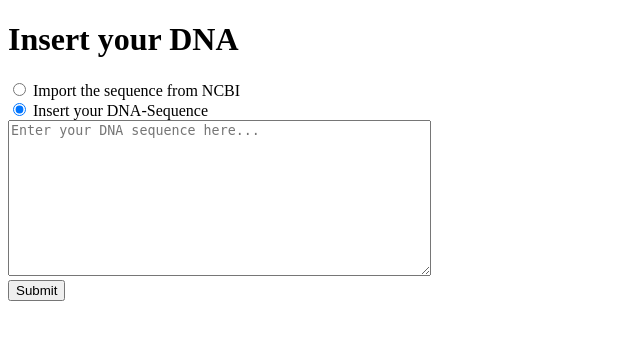
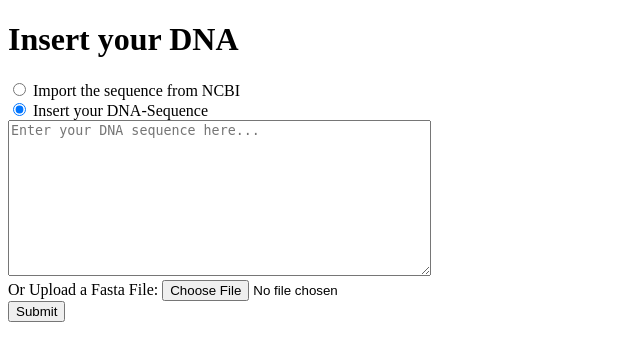
Before and after one commit to Aranidin/Random_Generator_Python_Project, a Flask app: page / in a window 1280 px wide, after a click on "Manual". Shown: the top 361 px of the page, without its empty margins (0-640 px from the left). Run offline with Flask 3, Linux system fonts and the light colour scheme.

Commit message:
fasta file upload

```diff
--- a/app.py
+++ b/app.py
@@ -2,23 +2,37 @@ from flask import Flask, render_template, request, flash
 from dna_features_viewer import GraphicFeature, GraphicRecord
 from bokeh.embed import components, file_html
 from bokeh.resources import CDN
+from Bio import SeqIO
+import os
 app = Flask(__name__)
-
-#secret key
-app.secret_key = "thinkofsomethingsecret"
+app.config["UPLOAD_FOLDER"] = "uploads" #folder for file uploads
+app.secret_key = "thinkofsomethingsecret" #secret key
 
 @app.route('/', methods=['GET', 'POST'])
 def home():
     record_script, record_div = None, None  # Initialize variables to prevent errors if no plot
 
     if request.method == 'POST':
-        #see if NCBI form was submitted
+        #NCBI form
         email = request.form.get("email")
-        accession_number = request.form.get("acess_n")
-        dna_input = request.form.get('textarea')  # Get input from the text area
-        print(dna_input)  # Print the input in the terminal for debugging
+        accession_number = request.form.get("access_n")
+        fasta_file = request.files.get("fasta_file")
+
+        #check for file upload
+        if fasta_file:
+            file_path = os.path.join(app.config["UPLOAD_FOLDER"], fasta_file.filename)
+            fasta_file.save(file_path)
+
+            #read sequence from fasta file
+            dna_input = read_fasta(file_path)
+            flash("Fasta file upload successful!", "validation")
+
+        #manual DNA sequence input
+        if not dna_input:
+            dna_input = request.form.get('textarea')  # Get input from the text area
+            print(dna_input)  # Print the input in the terminal for debugging
+
         # Validate inputs
-
         if email:
             if not is_valid_email(email):
                 flash("Invalid email address, try again!", "error")
@@ -29,13 +43,17 @@ def home():
             if not is_valid_accession_number(accession_number):
                 flash("Invalid accession number, try again!", "error")
             else:
-                flash("Valid accession number", "validation")
+                flash("Valid accession number!", "validation")
 
         if dna_input:
             if not is_valid_dna_sequence(dna_input):
-                flash("Invalid DNA sequence, only A, T, C, G, U, and N are allowed", "error")
-            else:
-                flash("DNA sequence is valid!", "validation")
+                flash("Invalid DNA sequence, only A, T, C, G, U, and N are allowed!", "error")
+            #max input of 1000 bases
+            if len(dna_input) > 1000:
+                flash("Only sequences with a max. length of 1000 allowed!")
+
+        return render_template('index.html')
+        print(f"Email: {email}, Accession Number: {accession_number}, DNA Input: {dna_input}")
 
         # Example features for the DNA sequence visualization
         features = [
@@ -51,18 +69,23 @@ def home():
         record_script, record_div = components(record_p)
 
     return render_template('index.html', record_script=record_script, record_div=record_div)
+
+#Function to read a fasta file and parse DNA sequence
+def read_fasta(file_path):
+    record = SeqIO.read(file_path, "fasta")
+    return str(record.seq)
+
 #Validation functions for NCBI input
-
 def is_valid_email(email):
     if "@" in email and "." in email and len(email) > 2:
         return True
     return False
-#something here doesn't work yet
+#acc number must be min 4 long and contain digits from the third position
 def is_valid_accession_number(accession_number):
-    if accession_number[3:].isdigit():
+    if len(accession_number) >= 4 and accession_number[2:].isdigit():
         return True
     return False
-
+#only allow the base Nucleotides, need to look at fasta files for upper, lower case
 def is_valid_dna_sequence(dna_input):
     valid_bases = ["A", "T", "C", "G", "N", "U"]
     for i in dna_input:
--- a/templates/index.html
+++ b/templates/index.html
@@ -51,6 +51,8 @@
     <div id="ManualForm" style="display: none;">
         <form method="post">
             <textarea name="textarea" rows="10" cols="50" placeholder="Enter your DNA sequence here..."></textarea><br>
+            <label for="fasta_file">Or Upload a Fasta File:</label>
+            <input type="file" id="fasta_file" name="fasta_file" accept=".fasta,.fa"><br> <!-- take fasta as input file -->
             <input type="submit" value="Submit">
         </form>
     </div>
```
